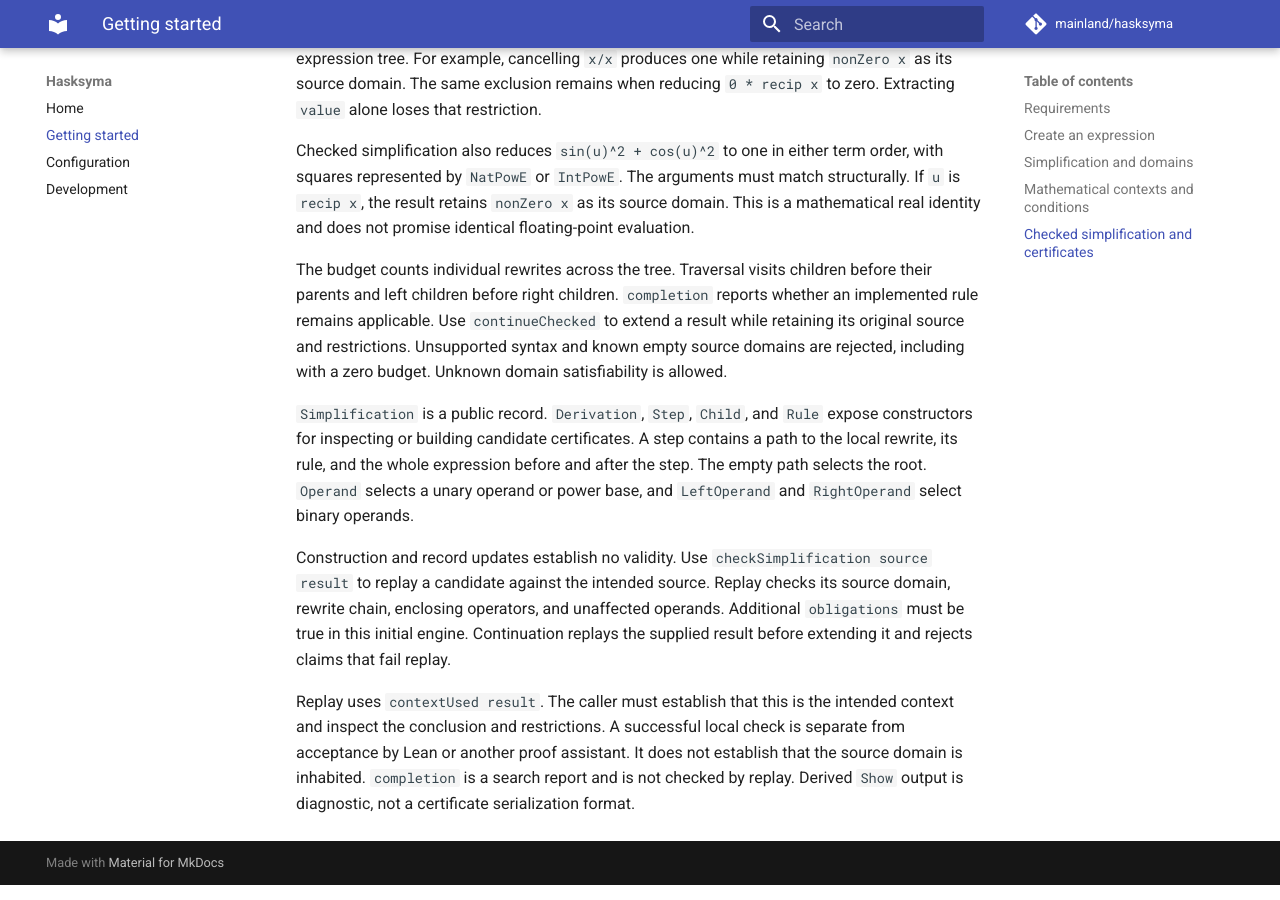
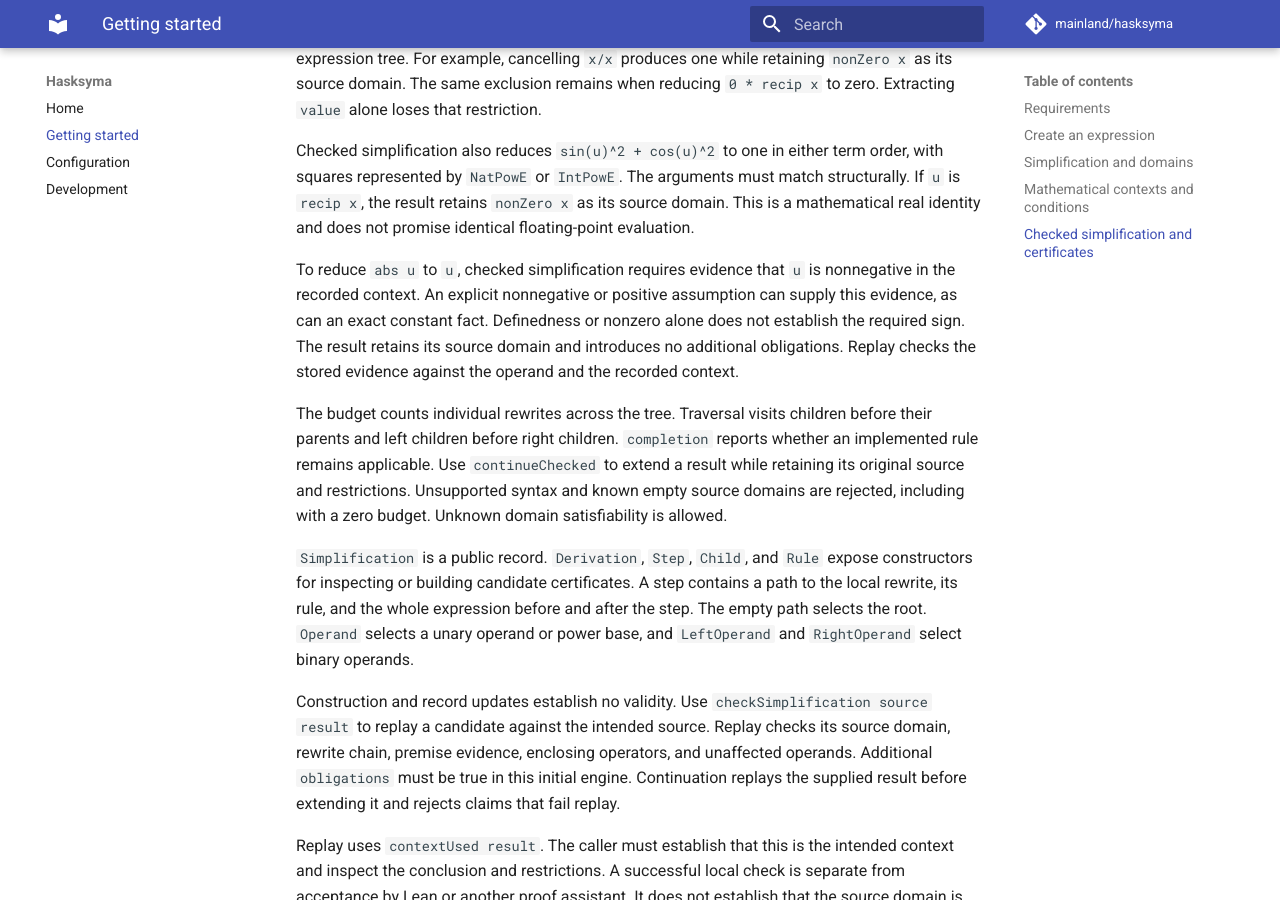
Before and after one commit to mainland/hasksyma, an MkDocs documentation site: the page built from docs/getting-started.md, in a window 1280 px wide and 900 px high, scrolled down 3388 px. Built offline with MkDocs 1.6.1 and Material for MkDocs 9.7.7, drawn with Linux system fonts in a browser that asks for light colours; comment, search, counter and statistics services are not loaded.

Commit message:
Use proved nonnegativity in checked simplification.
Remove absolute values when nonnegativity is established and replay the premise
evidence. Preserve source domains without adding obligations.

```diff
--- a/docs/getting-started.md
+++ b/docs/getting-started.md
@@ -161,6 +161,13 @@ must match structurally. If `u` is `recip x`, the result retains `nonZero x`
 as its source domain. This is a mathematical real identity and does not promise
 identical floating-point evaluation.
 
+To reduce `abs u` to `u`, checked simplification requires evidence that `u` is
+nonnegative in the recorded context. An explicit nonnegative or positive
+assumption can supply this evidence, as can an exact constant fact. Definedness
+or nonzero alone does not establish the required sign. The result retains its
+source domain and introduces no additional obligations. Replay checks the
+stored evidence against the operand and the recorded context.
+
 The budget counts individual rewrites across the tree. Traversal visits children
 before their parents and left children before right children. `completion`
 reports whether an implemented rule remains applicable. Use `continueChecked`
@@ -176,10 +183,10 @@ operand or power base, and `LeftOperand` and `RightOperand` select binary operan
 
 Construction and record updates establish no validity. Use
 `checkSimplification source result` to replay a candidate against the intended
-source. Replay checks its source domain, rewrite chain, enclosing operators,
-and unaffected operands. Additional `obligations` must be true in this initial
-engine. Continuation replays the supplied result before extending it and rejects
-claims that fail replay.
+source. Replay checks its source domain, rewrite chain, premise evidence,
+enclosing operators, and unaffected operands. Additional `obligations` must be
+true in this initial engine. Continuation replays the supplied result before
+extending it and rejects claims that fail replay.
 
 Replay uses `contextUsed result`. The caller must establish that this is the
 intended context and inspect the conclusion and restrictions. A successful local
```
Also changed, not shown: 3 other files.
